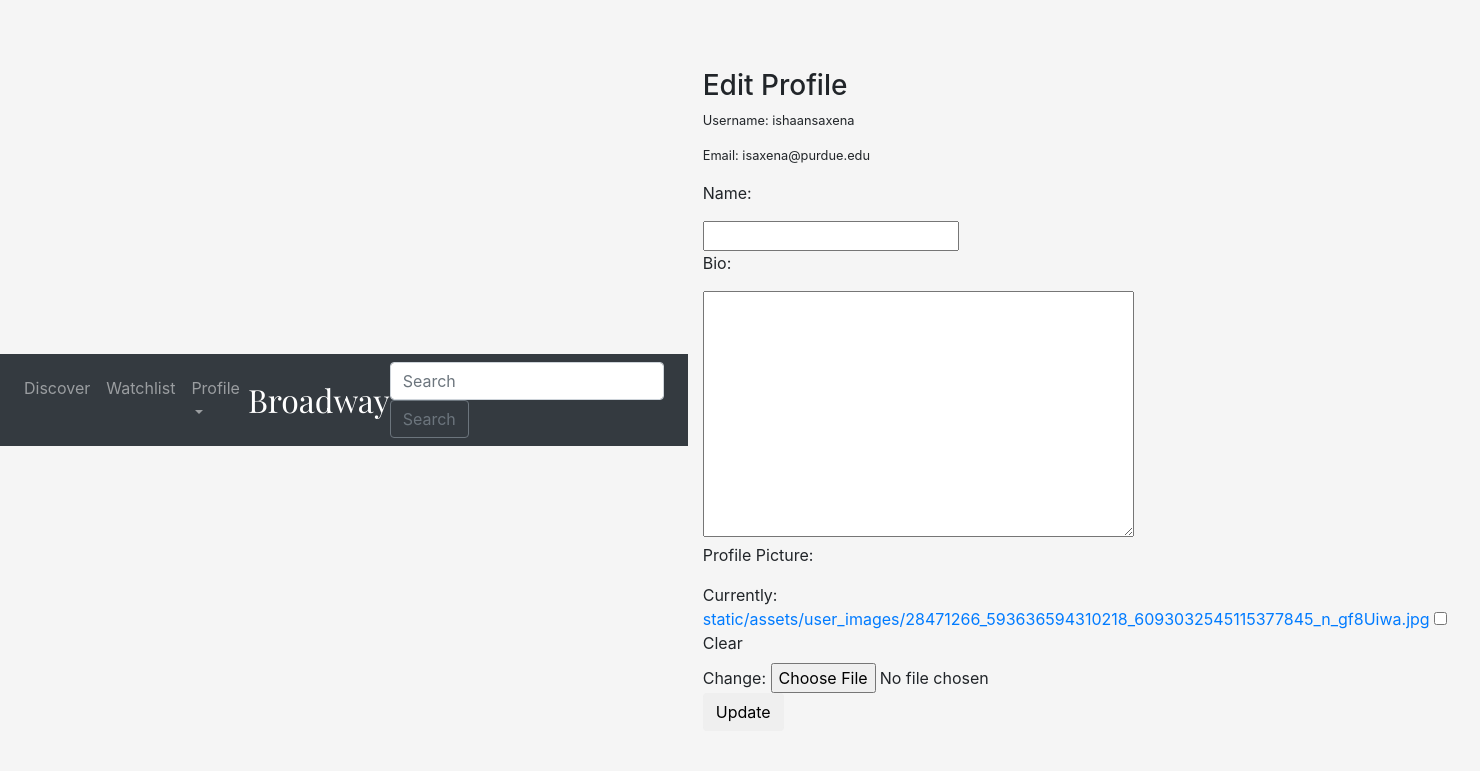
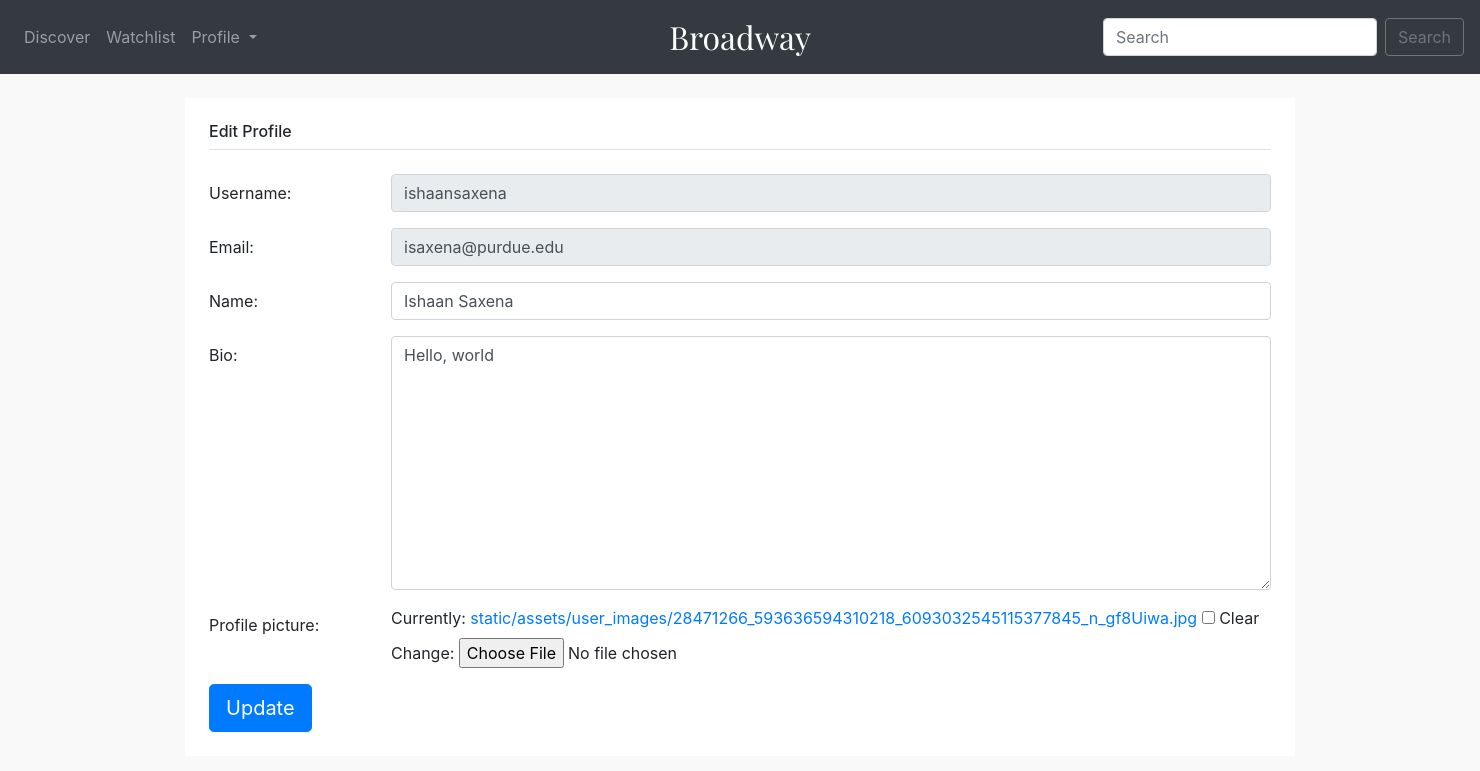
Before and after one commit to ishaansaxena/Broadway, a Django app: page /u/edit/ in a window 1480 px wide. Shown: the top 771 px of the page. Run offline with Django 3.2, Linux system fonts and the light colour scheme; a user stored in the database is signed in; data comes from the database, SQL or seed files in the repository; both versions use the stored data as it was after the commit; some libraries are stand-ins or nearby versions.

Commit message:
Fix edit form

```diff
--- a/templates/base.html
+++ b/templates/base.html
@@ -36,7 +36,7 @@
                             </a>
                             <div class="dropdown-menu" aria-labelledby="profileDropdown">
                                 <a class="dropdown-item" href="{% url 'profile' %}">View Profile</a>
-                                <a class="dropdown-item" href="#">Edit Profile</a>
+                                <a class="dropdown-item" href="{% url 'edit' %}">Edit Profile</a>
                                 <div class="dropdown-divider"></div>
                                 <a class="dropdown-item" href="{% url 'logout' %}">Logout</a>
                             </div>
--- a/templates/user/edit_profile.html
+++ b/templates/user/edit_profile.html
@@ -11,18 +11,80 @@
 
 <!-- Load assets -->
 {% block assets %}
-<link rel="stylesheet" href="{% static 'css/login.css' %}">
+<!-- <link rel="stylesheet" href="{% static 'css/login.css' %}"> -->
+<style media="screen">
+    a {word-wrap: break-word;}
+</style>
 {% endblock %}
 
 <!-- Main content -->
 {% block content %}
     {% if user.is_authenticated %}
-        <div class="login left relative">
-            <h3>Edit Profile</h3>
+    <div class="my-4 p-4 bg-white box-shadow">
+        <h6 class="border-bottom border-gray pb-2 mb-0">
+            Edit Profile
+        </h6>
+        <form class="mt-4" action="{% url 'edit' %}" method="post" enctype="multipart/form-data">
+            {% csrf_token %}
+            <div class="row">
+                <div class="col-md-12">
+                    <div class="form-group row">
+                      <label class="col-md-2 col-form-label">Username:</label>
+                      <div class="col-md-10">
+                          <input type="text" class="form-control" value="{{ user.username }}" disabled/>
+                      </div>
+                    </div>
+                </div>
+            </div>
+            <div class="row">
+                <div class="col-md-12">
+                    <div class="form-group row">
+                      <label class="col-md-2 col-form-label">Email:</label>
+                      <div class="col-md-10">
+                          <input type="text" class="form-control" value="{{ user.email }}" disabled/>
+                      </div>
+                    </div>
+                </div>
+            </div>
+            <div class="row">
+                <div class="col-md-12">
+                    <div class="form-group row">
+                      <label for="id_name" class="col-md-2 col-form-label">Name:</label>
+                      <div class="col-md-10">
+                        <input type="text" class="form-control" name="name" maxlength="32" id="id_name" value="{{ profile.name }}"/>
+                      </div>
+                    </div>
+                </div>
+            </div>
+            <div class="row">
+                <div class="col-md-12">
+                    <div class="form-group row">
+                      <label for="id_name" class="col-md-2 col-form-label">Bio:</label>
+                      <div class="col-md-10">
+                          <textarea class="form-control" name="bio" cols="40" rows="10" maxlength="512" id="id_bio">{{ profile.bio }}</textarea>
+                      </div>
+                    </div>
+                </div>
+            </div>
+            <div class="row">
+                <div class="col-md-12">
+                    <div class="form-group row">
+                      <label for="id_name" class="col-md-2 col-form-label">Profile picture:</label>
+                      <div class="col-md-10">
+                          {{ form.profile_picture }}
+                      </div>
+                    </div>
+                </div>
+            </div>
+            <input class="btn btn-lg btn-primary" type="submit" value="Update"/>
+            <input type="hidden" name="next" value="/"/>
+        </form>
+    </div>
+        <!-- <div class="login left relative"> -->
+            <!-- <h3>Edit Profile</h3>
             <p class="small">Username: {{ user.username }}</p>
             <p class="small">Email: {{ user.email }}</p>
             <div class="form-container">
-                <!-- Main index page -->
                 <form action="{% url 'edit' %}" method="post" enctype="multipart/form-data">
                     {% csrf_token %}
                     {% if form.name.errors %}
@@ -46,7 +108,7 @@
                     </div>
                 </form>
             </div>
-        </div>
+        </div> -->
     {% else %}
         <a href="{% url 'login' %}" class="btn btn-edit">Login</a>
     {% endif %}
```
Also changed, not shown: db.sqlite3.
